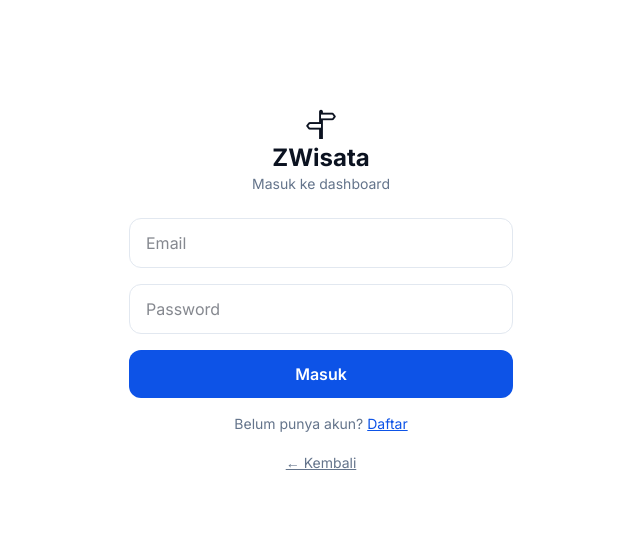
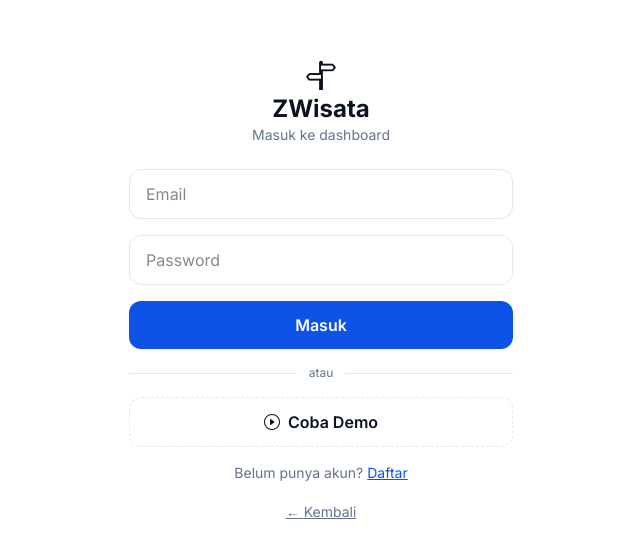
Before and after one commit to djvpri/zwisata, a Next.js app: page /login in a window 1280 px wide. Shown: the part 110-668 px from the top of the page, without its empty margins (319-959 px from the left). Built offline with nearby package versions, Linux system fonts and the light colour scheme.

Commit message:
fix: demo setup ensures tenantId + emailVerified on user

```diff
--- a/src/app/api/demo/setup/route.ts
+++ b/src/app/api/demo/setup/route.ts
@@ -16,14 +16,15 @@ export async function POST(req: NextRequest) {
       create: { name: 'Demo Wisata', slug: 'demo', isDemo: true, plan: 'starter' },
     })
 
+    // Upsert + ensure tenantId is set
     const demoUser = await prisma.user.upsert({
       where: { email: 'demo@zomet.my.id' },
-      update: {},
+      update: { tenantId: demoTenant.id, emailVerified: new Date() },
       create: {
         name: 'Admin Demo',
         email: 'demo@zomet.my.id',
-        password: '$2b$10$demo',
         role: 'ADMIN',
+        emailVerified: new Date(),
         tenantId: demoTenant.id,
       },
     })
--- a/src/app/login/page.tsx
+++ b/src/app/login/page.tsx
@@ -20,6 +20,13 @@ export default function LoginPage() {
     setLoading(false)
   }
 
+  const handleDemo = async () => {
+    setLoading(true)
+    const res = await signIn('credentials', { email: 'demo@zomet.my.id', password: 'demo', redirect: false })
+    if (res?.ok) router.push('/dashboard')
+    setLoading(false)
+  }
+
   return (
     <div className="min-h-screen flex items-center justify-center px-4">
       <div className="w-full max-w-sm">
@@ -39,6 +46,16 @@ export default function LoginPage() {
             {loading ? 'Memproses...' : 'Masuk'}
           </button>
         </form>
+        <div className="my-4 flex items-center gap-3">
+          <div className="flex-1 h-px bg-border"></div>
+          <span className="text-xs text-muted-foreground">atau</span>
+          <div className="flex-1 h-px bg-border"></div>
+        </div>
+        <button onClick={handleDemo} disabled={loading}
+          className="w-full py-3 border border-dashed rounded-xl font-semibold hover:bg-accent transition disabled:opacity-50">
+          <i className="bi bi-play-circle mr-2"></i>
+          Coba Demo
+        </button>
         <p className="text-center text-sm text-muted-foreground mt-4">
           Belum punya akun? <a href="/register" className="text-primary underline">Daftar</a>
         </p>
```
